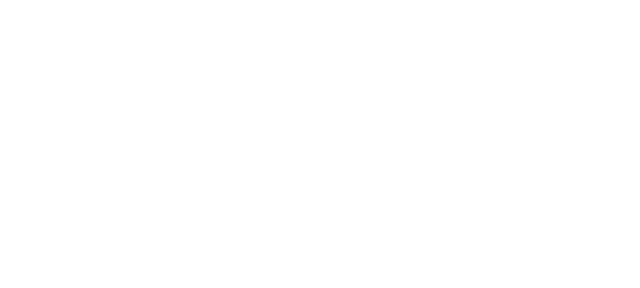
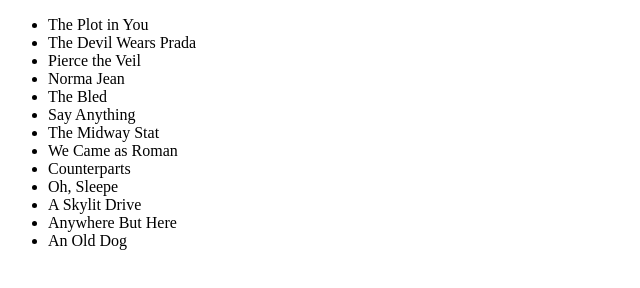
Before and after one commit to acciojob/sorting-articles-Pushpendra2108, a website: page main.html in a window 1280 px wide. Shown: the whole page, without its empty margins (0-640 px from the left). Drawn offline with Linux system fonts and the light colour scheme.

Commit message:
created a submission

```diff
--- a/main.html
+++ b/main.html
@@ -10,6 +10,21 @@
 	<!-- the entire body must be written by student -->
     <script type="text/javascript" src="./script.js">
 </script>
+ <ul id= "band-list">
+	 <li>The Plot in You</li>
+	 <li>The Devil Wears Prada</li>
+	 <li>Pierce the Veil</li>
+	 <li>Norma Jean</li>
+	 <li>The Bled</li>
+	 <li>Say Anything</li>
+	 <li>The Midway Stat</li>
+	 <li>We Came as Roman</li>
+	 <li>Counterparts</li>
+	 <li>Oh, Sleepe</li>
+	 <li>A Skylit Drive</li>
+	 <li>Anywhere But Here</li>
+	 <li>An Old Dog</li>
+ </ul>
 
 </body>
 
--- a/script.js
+++ b/script.js
@@ -1 +1,9 @@
-//your JS code here. If required.
+ function() {
+  const list = document.getElementById("band-list");
+  const items = [...list.children];
+
+  items.sort((a, b) => a.textContent.localeCompare(b.textContent));
+
+  // Append sorted items back to the <ul>
+  items.forEach(item => list.appendChild(item));
+};
```
